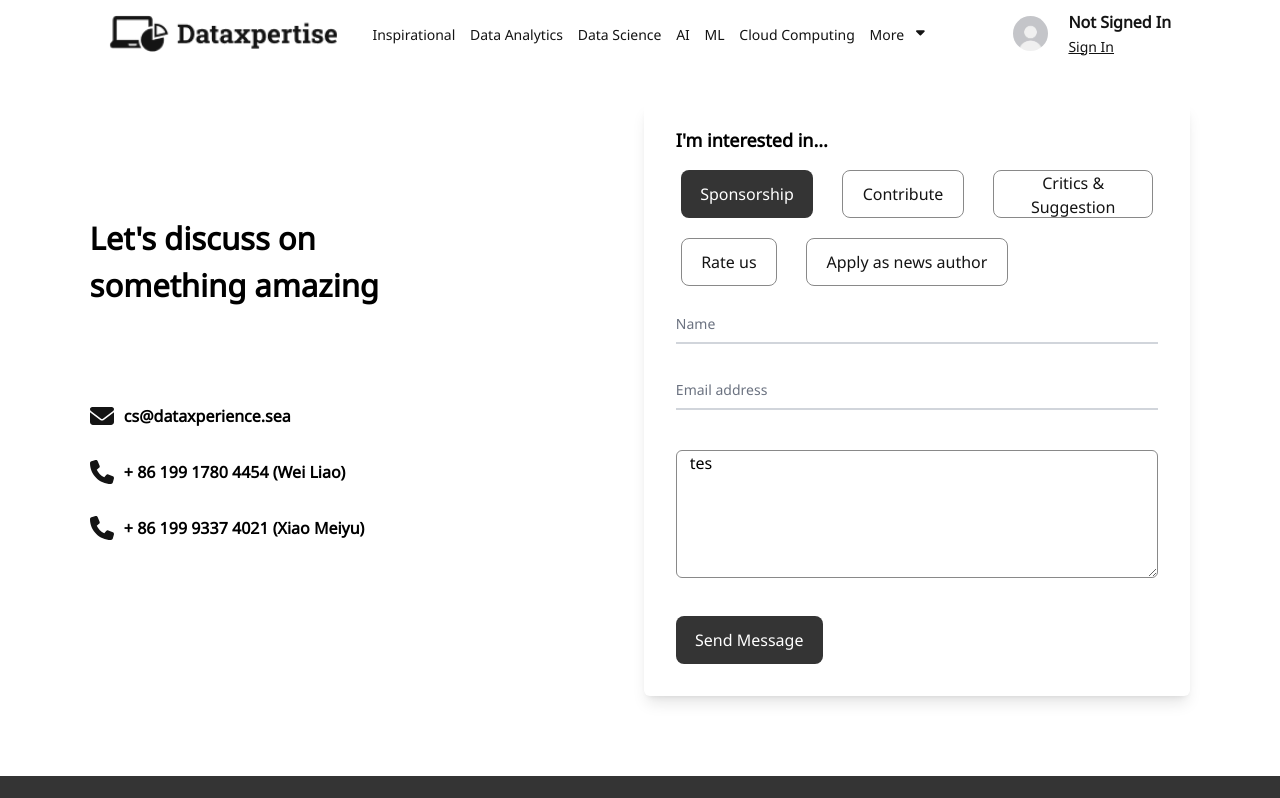
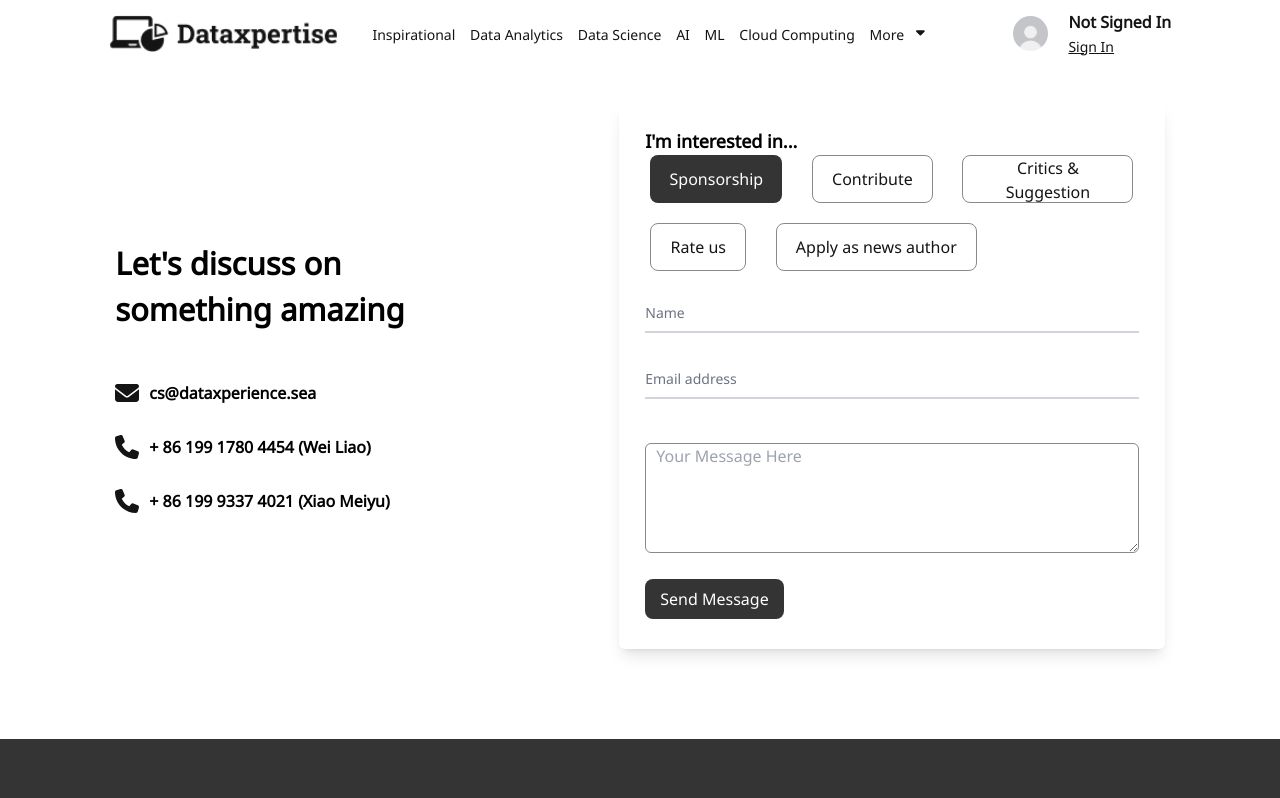
Before and after one commit to tsaqifmaulana444/Dataxperience-Client-Side, a Next.js app: page /contact-us in a window 1280 px wide. Shown: the top 798 px of the page. Built offline with nearby package versions, Linux system fonts and the light colour scheme.

Commit message:
fix: footer link

```diff
--- a/src/app/components/frontend/Footer.tsx
+++ b/src/app/components/frontend/Footer.tsx
@@ -1,4 +1,5 @@
 import Image from "next/image"
+import Link from 'next/link'
 import LogoWhite from "../../images/logo-white.png"
 import { config } from '@fortawesome/fontawesome-svg-core'
 import '@fortawesome/fontawesome-svg-core/styles.css'
@@ -46,10 +47,18 @@ export default function Footer() {
             </div>
             <div>
               <h1 className="font-bold text-[18px] mb-[10px]">Feedback</h1>
-              <p className="text-[12px] opacity-75 mb-1">Contact Us</p>
-              <p className="text-[12px] opacity-75 mb-1">Cricits</p>
-              <p className="text-[12px] opacity-75 mb-1">Suggestion</p>
-              <p className="text-[12px] opacity-75 mb-1">Rate Us</p>
+              <Link href="/contact-us">
+                <p className="text-[12px] opacity-75 mb-1">Contact Us</p>
+              </Link>
+              <Link href="/contact-us">
+                <p className="text-[12px] opacity-75 mb-1">Cricits</p>
+              </Link>
+              <Link href="/contact-us">
+                <p className="text-[12px] opacity-75 mb-1">Suggestion</p>
+              </Link>
+              <Link href="/contact-us">
+                <p className="text-[12px] opacity-75 mb-1">Rate Us</p>
+              </Link>
             </div>
             <div>
               <h1 className="font-bold text-[18px] mb-[10px]">Privacy & Policy</h1>
--- a/src/app/contact-us/page.tsx
+++ b/src/app/contact-us/page.tsx
@@ -14,27 +14,30 @@ export default function page() {
   return (
     <div>
       <Navbar />
-      <section className="flex mx-[7vw] mb-[10vh] justify-between mt-[5vh]">
-        <div className="w-[28vw] mt-[14vh]">
+      <section className="flex w-[82%] mx-auto mb-[90px] justify-between mt-[40px]">
+        <div className="w-[30%] flex items-center">
+          <div className="">
             <h1 className="font-bold text-[31px]">Let&apos;s discuss on something amazing</h1>
-          <div className="mt-[12vh]">
+            <div className="mt-12">
               <div className="flex">
                 <FontAwesomeIcon icon={faEnvelope} style={{ color: "#141414" }} size="xl" />
-              <p className="font-semibold text-[16px] ml-[0.8vw]">cs@dataxperience.sea</p>
+                <p className="font-semibold text-[16px] ml-[10px]">cs@dataxperience.sea</p>
               </div>
-            <div className="flex mt-[4vh]">
+              <div className="flex mt-[30px]">
                 <FontAwesomeIcon icon={faPhone} style={{ color: "#141414" }} size="xl" />
-              <p className="font-semibold text-[16px] ml-[0.8vw]">+ 86 199 1780 4454 (Wei Liao)</p>
+                <p className="font-semibold text-[16px] ml-[10px]">+ 86 199 1780 4454 (Wei Liao)</p>
               </div>
-            <div className="flex mt-[4vh]">
+              <div className="flex mt-[30px]">
                 <FontAwesomeIcon icon={faPhone} style={{ color: "#141414" }} size="xl" />
-              <p className="font-semibold text-[16px] ml-[0.8vw]">+ 86 199 9337 4021 (Xiao Meiyu)</p>
+                <p className="font-semibold text-[16px] ml-[10px]">+ 86 199 9337 4021 (Xiao Meiyu)</p>
               </div>
             </div>
           </div>
-        <div className="shadow-lg rounded-md w-[42.7vw] px-[2.5vw]">
-          <p className="font-bold text-[18px] mt-[3vh]">I&apos;m interested in...</p>
-          <form action="" className="mt-[2vh]">
+        </div>
+        <div className="shadow-lg rounded-md w-[52%] px-[2.5%]">
+          <p className="font-bold text-[18px] mt-[25px]">I&apos;m interested in...</p>
+          <form action="" className="mt-0">
+            {/* ubah */}
             <div className="flex w-full px-[0.4vw]">
               <button className="bg-[#343434] text-white font-medium px-[1.5vw] h-[6vh] rounded-lg">Sponsorship</button>
               <button className="bg-[#ffffff] text-[#141414] font-medium px-[1.5vw] h-[6vh] rounded-lg border border-[#898989] ml-[2.3vw]">Contribute</button>
@@ -44,7 +47,8 @@ export default function page() {
               <button className="bg-[#ffffff] text-[#141414] font-medium px-[1.5vw] h-[6vh] rounded-lg border border-[#898989]">Rate us</button>
               <button className="bg-[#ffffff] text-[#141414] font-medium px-[1.5vw] h-[6vh] rounded-lg border border-[#898989] ml-[2.3vw]">Apply as news author</button>
             </div>
-            <div className="relative z-0 w-full mb-6 group mt-[2vh]">
+            {/* ubah */}
+            <div className="relative z-0 w-full mb-6 group mt-[20px]">
               <input type="name" name="floating_email" id="floating_email" className="block py-2.5 px-0 w-full text-sm text-gray-900 bg-transparent border-0 border-b-2 border-gray-300 appearance-none focus:outline-none focus:ring-0 focus:border-[#141414] peer" placeholder=" " required />
               <label className="peer-focus:font-medium absolute text-sm text-gray-500  duration-300 transform -translate-y-6 scale-75 top-3 -z-10 origin-[0] peer-focus:left-0 peer-focus:text-[#141414]  peer-placeholder-shown:scale-100 peer-placeholder-shown:translate-y-0 peer-focus:scale-75 peer-focus:-translate-y-6">Name</label>
             </div>
@@ -52,10 +56,10 @@ export default function page() {
               <input type="email" name="floating_email" id="floating_email" className="block py-2.5 px-0 w-full text-sm text-gray-900 bg-transparent border-0 border-b-2 border-gray-300 appearance-none focus:outline-none focus:ring-0 focus:border-[#141414] peer" placeholder=" " required />
               <label className="peer-focus:font-medium absolute text-sm text-gray-500  duration-300 transform -translate-y-6 scale-75 top-3 -z-10 origin-[0] peer-focus:left-0 peer-focus:text-[#141414]  peer-placeholder-shown:scale-100 peer-placeholder-shown:translate-y-0 peer-focus:scale-75 peer-focus:-translate-y-6">Email address</label>
             </div>
-            <textarea name="" id="" className="w-full h-[16vh] border border-[#898989] rounded-md my-[2vh] px-[1vw]" placeholder="Message">
-              tes
+            <textarea name="" id="" className="w-full h-[110px] border border-[#898989] rounded-md my-[20px] px-[10px]" placeholder="Your Message Here">
+
             </textarea>
-            <button type="submit" className="bg-[#343434] text-white px-[1.5vw] h-[6vh] rounded-lg mb-[4vh] mt-[2vh]">Send Message</button>
+            <button type="submit" className="bg-[#343434] text-white px-[15px] h-[40px] rounded-lg mb-[30px]">Send Message</button>
           </form>
         </div>
       </section>
```
Lines whose indentation alone changed are shown as unchanged.
